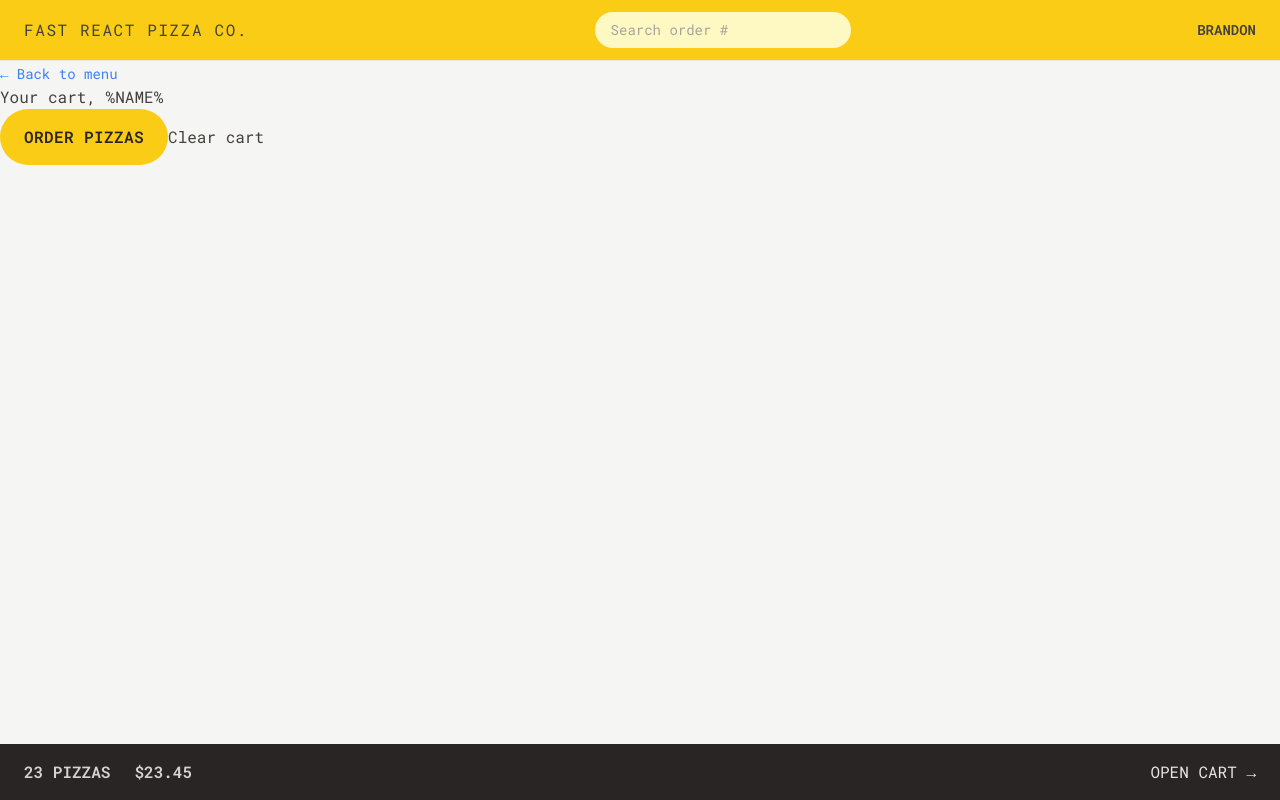
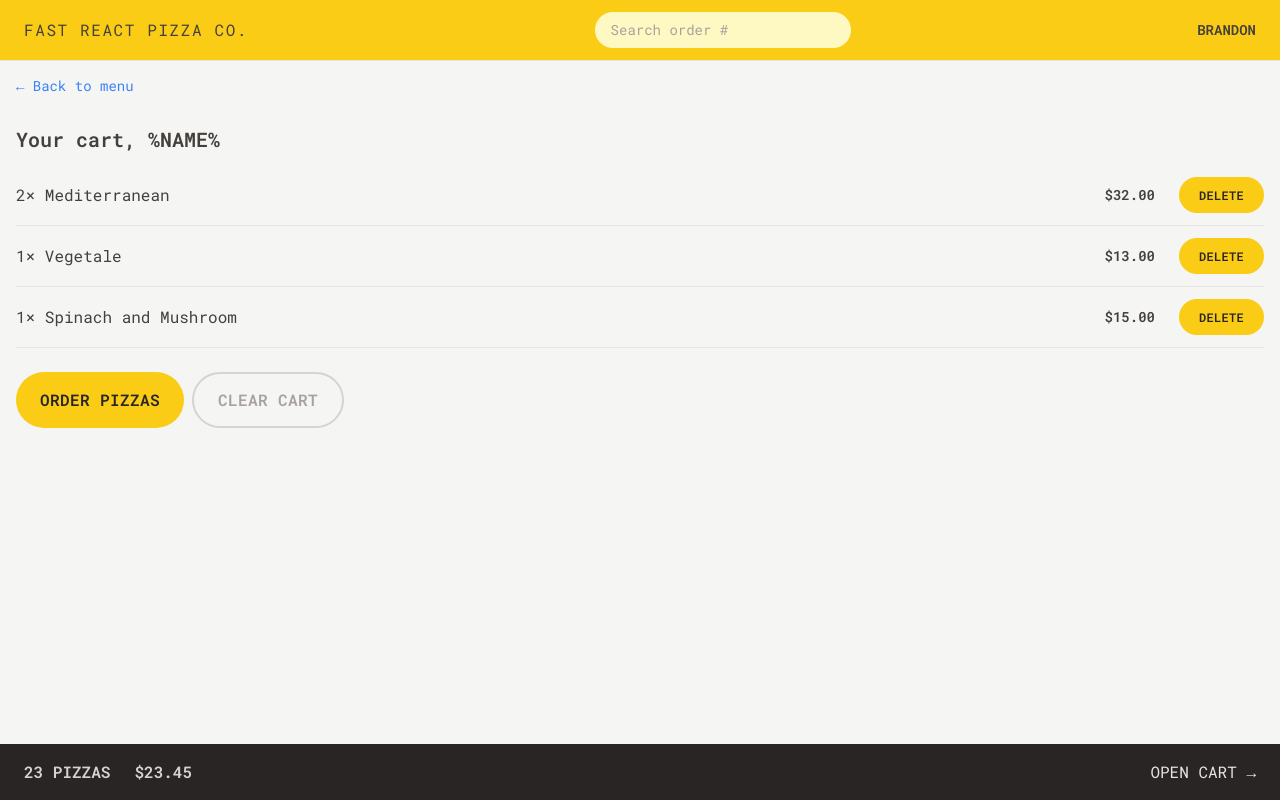
Before and after one commit to xyzuka/fast-react-pizza, a React (Vite) app: page /cart in a window 1280 px wide. Built offline with nearby package versions, Linux system fonts and the light colour scheme.

Commit message:
tailwind: styling the cart
formatting the cart page and rendering the 'fakeCart' data on the page

creating a 'secondary' Button type

```diff
--- a/src/features/cart/Cart.jsx
+++ b/src/features/cart/Cart.jsx
@@ -1,5 +1,6 @@
 import LinkButton from "../../ui/LinkButton";
 import Button from "../../ui/Button";
+import CartItem from "./CartItem";
 /* eslint-disable no-unused-vars */
 
 const fakeCart = [
@@ -30,16 +31,22 @@
   const cart = fakeCart;
 
   return (
-    <div>
+    <div className="px-4 py-3">
       <LinkButton to="/menu">&larr; Back to menu</LinkButton>
 
-      <h2>Your cart, %NAME%</h2>
+      <h2 className="mt-7 text-xl font-semibold">Your cart, %NAME%</h2>
 
-      <div>
+      <ul className="mt-3 divide-y divide-stone-200 border-b">
+        {cart.map((item) => (
+          <CartItem item={item} key={item.pizzaId} />
+        ))}
+      </ul>
+
+      <div className="mt-6 space-x-2">
         <Button to="/order/new" type="primary">
           Order pizzas
         </Button>
-        <button>Clear cart</button>
+        <Button type="secondary">Clear cart</Button>
       </div>
     </div>
   );
--- a/src/features/cart/CartItem.jsx
+++ b/src/features/cart/CartItem.jsx
@@ -1,13 +1,19 @@
+/* eslint-disable no-unused-vars */
+/* eslint-disable react/prop-types */
+import Button from "../../ui/Button";
+import { formatCurrency } from "../../utilities/helpers";
+
 function CartItem({ item }) {
   const { pizzaId, name, quantity, totalPrice } = item;
 
   return (
-    <li>
-      <p>
+    <li className="sm: justify-between py-3 sm:flex sm:items-center">
+      <p className="mb-1 sm:mb-0">
         {quantity}&times; {name}
       </p>
-      <div>
-        <p>{formatCurrency(totalPrice)}</p>
+      <div className="flex items-center justify-between sm:gap-6">
+        <p className="text-sm font-bold">{formatCurrency(totalPrice)}</p>
+        <Button type="small">Delete</Button>
       </div>
     </li>
   );
--- a/src/ui/Button.jsx
+++ b/src/ui/Button.jsx
@@ -6,8 +6,10 @@
     "inline-block rounded-full bg-yellow-400 font-semibold uppercase tracking-wide text-stone-800 transition-colors duration-300 hover:bg-yellow-300 focus:bg-yellow-300 focus:outline-none focus:ring focus:ring-yellow-300 focus:ring-offset-2 disabled:cursor-not-allowed";
 
   const styles = {
-    primary: base + "px-4 py-3 sm:px-6 sm:py-4",
-    small: base + "px-4 py-2 md:px-5 md:py-2.5",
+    primary: base + "px-4 py-3 md:px-6 md:py-4",
+    small: base + "px-4 py-2 md:px-5 md:py-2.5 text-xs",
+    secondary:
+      "inline-block rounded-full bg-transparent border-2 border-stone-300 font-semibold uppercase tracking-wide text-stone-400 transition-colors duration-300 hover:bg-stone-300 hover:text-stone-800 focus:bg-stone-300 focus:text-stone-800 focus:outline-none focus:ring focus:ring-stone-200 focus:ring-offset-2 disabled:cursor-not-allowed px-4 py-2.5 md:px-6 md:py-3.5",
   };
 
   if (to)
```
